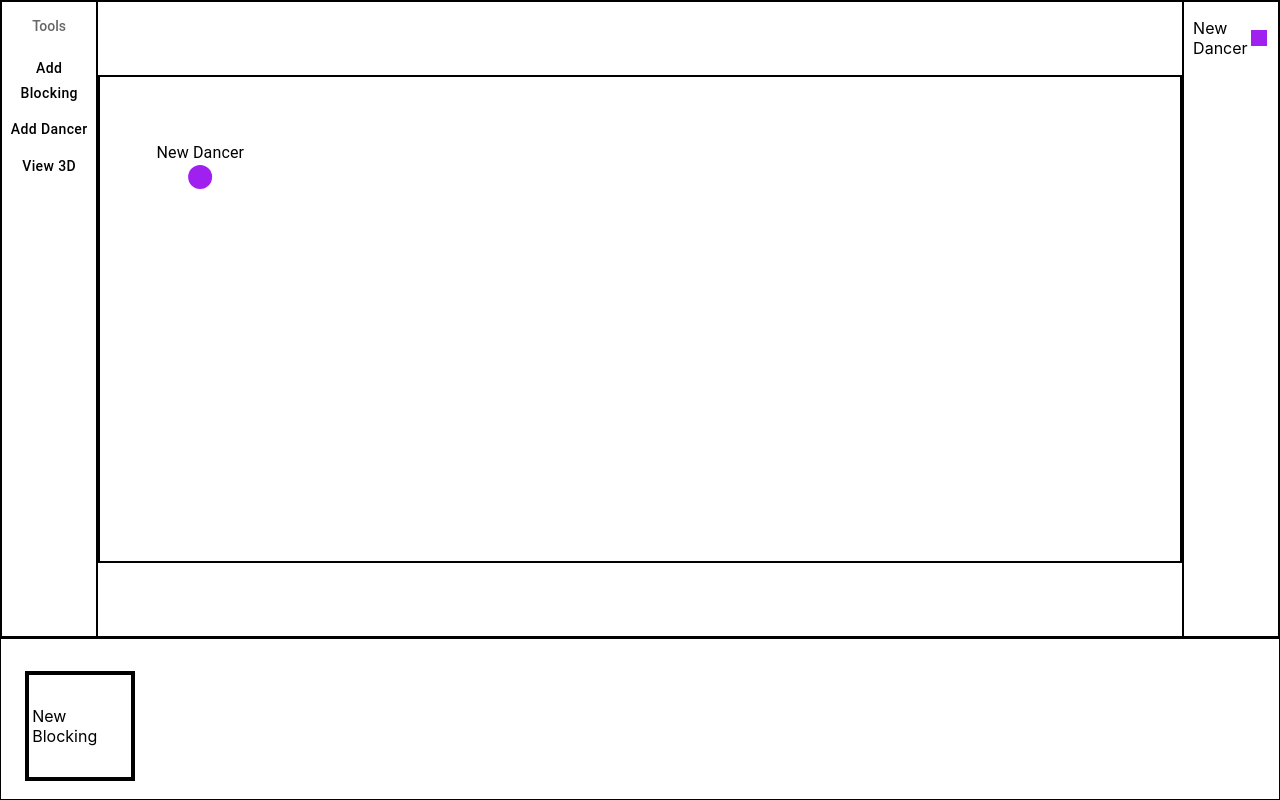
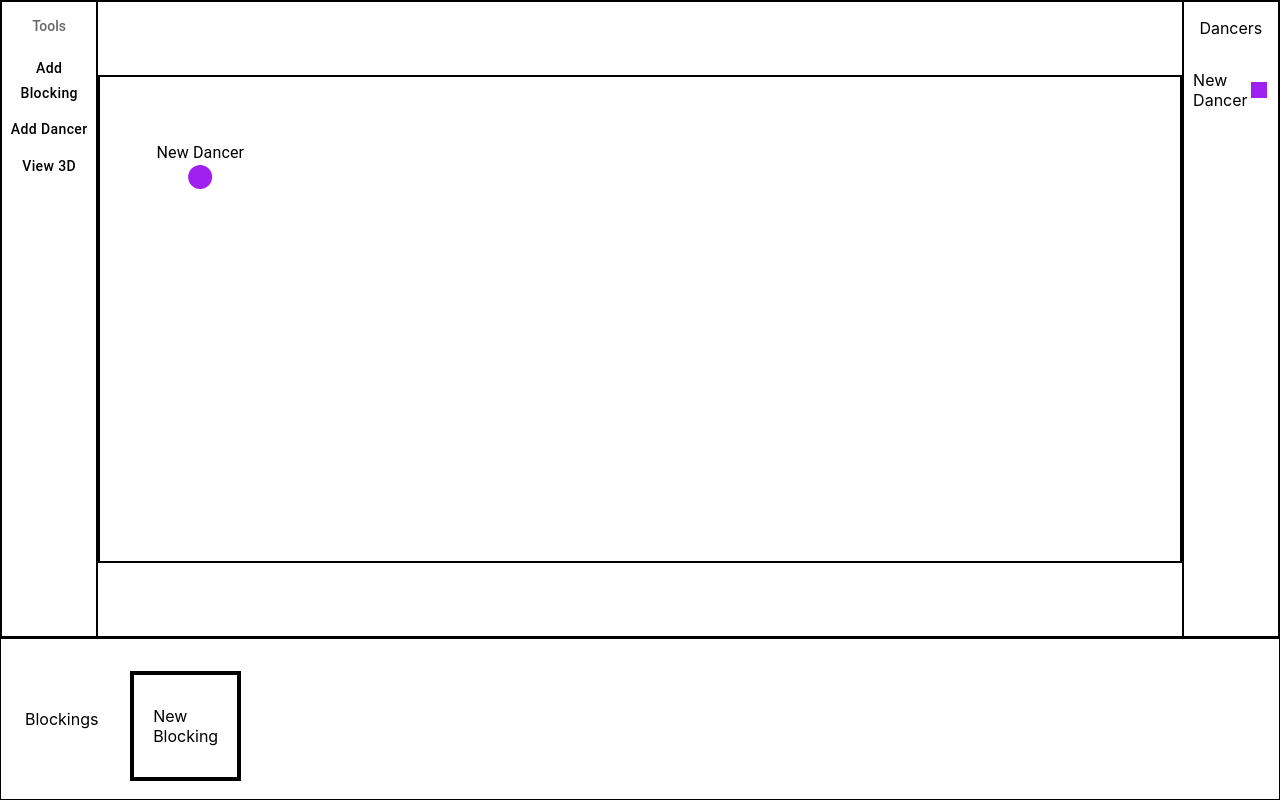
Before and after one commit to mgiang2015/danceblocks2, a React (Create React App) app: page / in a window 1280 px wide. Built offline with nearby package versions, Linux system fonts and the light colour scheme.

Commit message:
Add header for dancer list and blocking list

```diff
--- a/src/view/components/blockingList/blockingList.module.css
+++ b/src/view/components/blockingList/blockingList.module.css
@@ -4,7 +4,12 @@
     overflow: auto;
     height: 10em;
     width: 100%;
-    max-width: 100em;
+    max-width: 110em;
+}
+
+.blockingList p {
+    margin-right: 1em;
+    margin-left: 1em;
 }
 
 .blockingListItemContainer {
--- a/src/view/components/blockingList/blockingList.tsx
+++ b/src/view/components/blockingList/blockingList.tsx
@@ -39,6 +39,7 @@ export default function BlockingList() {
 
     return (
         <div onDrop={onDrop} onDragOver={onDragOver} className={styles.blockingList} >
+            <p>{"Blockings"}</p>
             {
                 blockings.map((blocking, index) => {
                     return <BlockingListItem onDragStart={(e) => onDragStart(e, index)} onDragEnter={(e) => onDragEnter(e, index)} key={blocking.id} isCurrent={currentBlocking ? currentBlocking.id === blocking.id : false} blocking={blocking}></BlockingListItem>
--- a/src/view/components/dancerList/dancerList.tsx
+++ b/src/view/components/dancerList/dancerList.tsx
@@ -1,7 +1,5 @@
-import { List, ListSubheader, Stack, Typography } from "@mui/material";
 import { selectCurrentBlocking, selectState } from "../../../control/stateSlice";
 import { useAppSelector } from "../../../control/hooks";
-import { findCurrentBlocking } from "../../../model/util";
 import DancerListItem from "./dancerListItem";
 import { useEffect, useState } from "react";
 import styles from './dancerList.module.css'
@@ -20,6 +18,7 @@ export default function DancerList() {
 
     return (
         <div className={styles.listContainer}>
+            <p>{"Dancers"}</p>
             {
                 dancersCopy.map((dancer: Dancer) => {
                     return <DancerListItem key={dancer.id} dancer={dancer}></DancerListItem>
```
